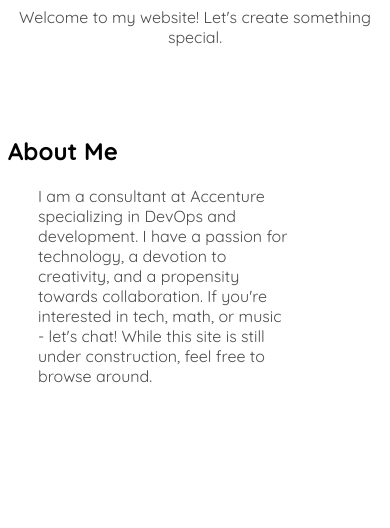
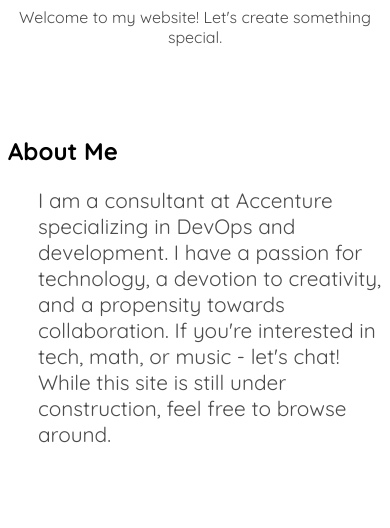
Before and after one commit to bschlaman/profile_website, a plain HTML site: page index.html in a window 390 px wide. Shown: the part 316-844 px from the top of the page. Drawn offline with nearby package versions, Linux system fonts and the light colour scheme; a web font is replaced by a local one.

Commit message:
about description fixes

```diff
--- a/css/styles.css
+++ b/css/styles.css
@@ -144,16 +144,15 @@ div {
 #about .hero-image {
     height: 500px;
     background-image: url("../images/folded_arms.png");
-    background-size: center;
     background-size: 500px;
     background-repeat: no-repeat;
     background-position: right center;
 }
-#about .section-content p {
+#about .section-content {
     position: relative;
     margin-left: 30px;
     max-width: 400px;
-    width: auto;
+    font-size: 1.3em;
 }
 
 /* SKILLCARDS */
@@ -235,7 +234,6 @@ div {
   text-transform: none;
 }
 .tile-wrapper {
-    position: relative;
     margin: auto;
     text-align: center;
     max-width: 1000px;
@@ -358,7 +356,7 @@ div {
 }
 
 /*  MOBILE  */
-@media only screen and (max-width: 768px){
+@media only screen and (max-width: 990px){
     /* For mobile phones: */
     #side {
          width: 300px;
@@ -368,8 +366,8 @@ div {
     #main {
         width: 100%;
     }
-    #about .section-content p {
-        max-width: 250px;
+    #about .section-content {
+        max-width: 400px;
     }
     #hero a {}
 }
```
